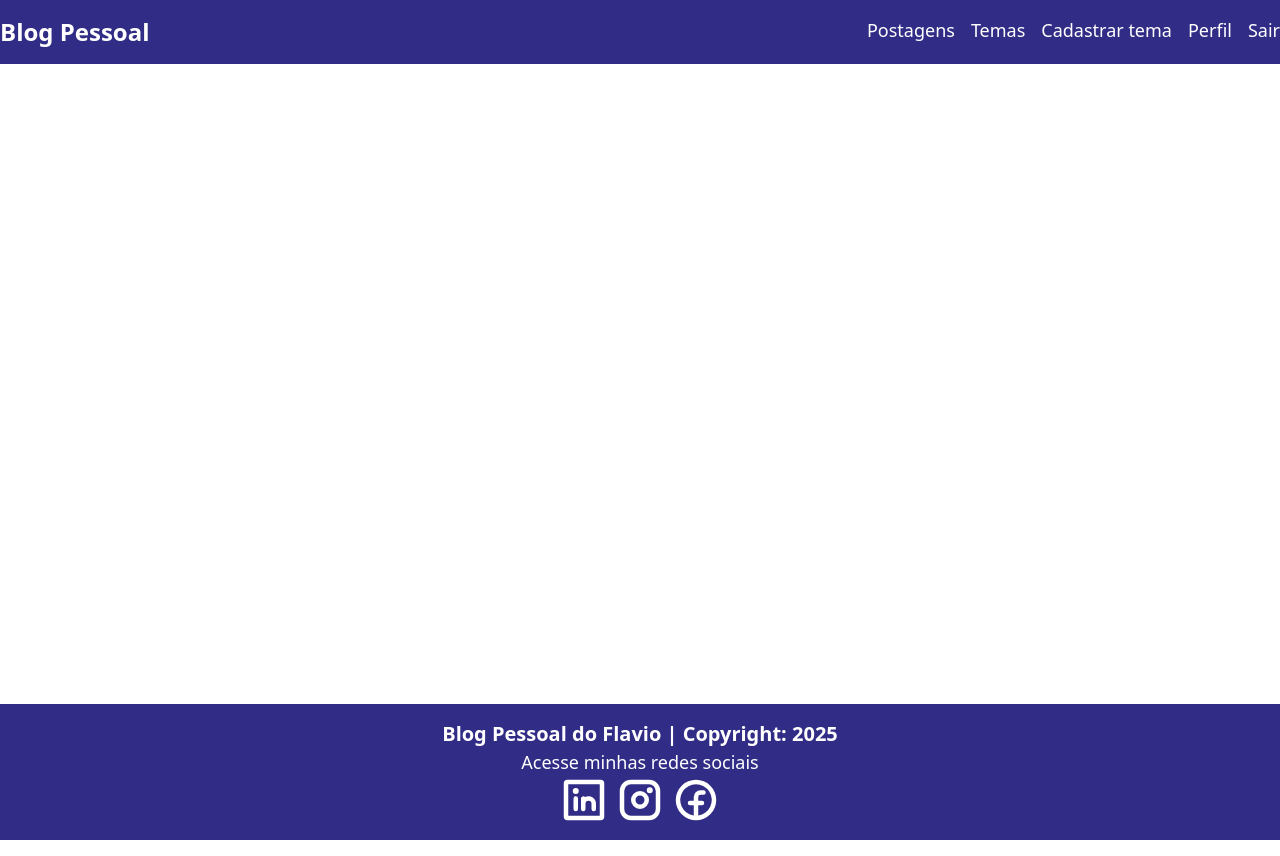
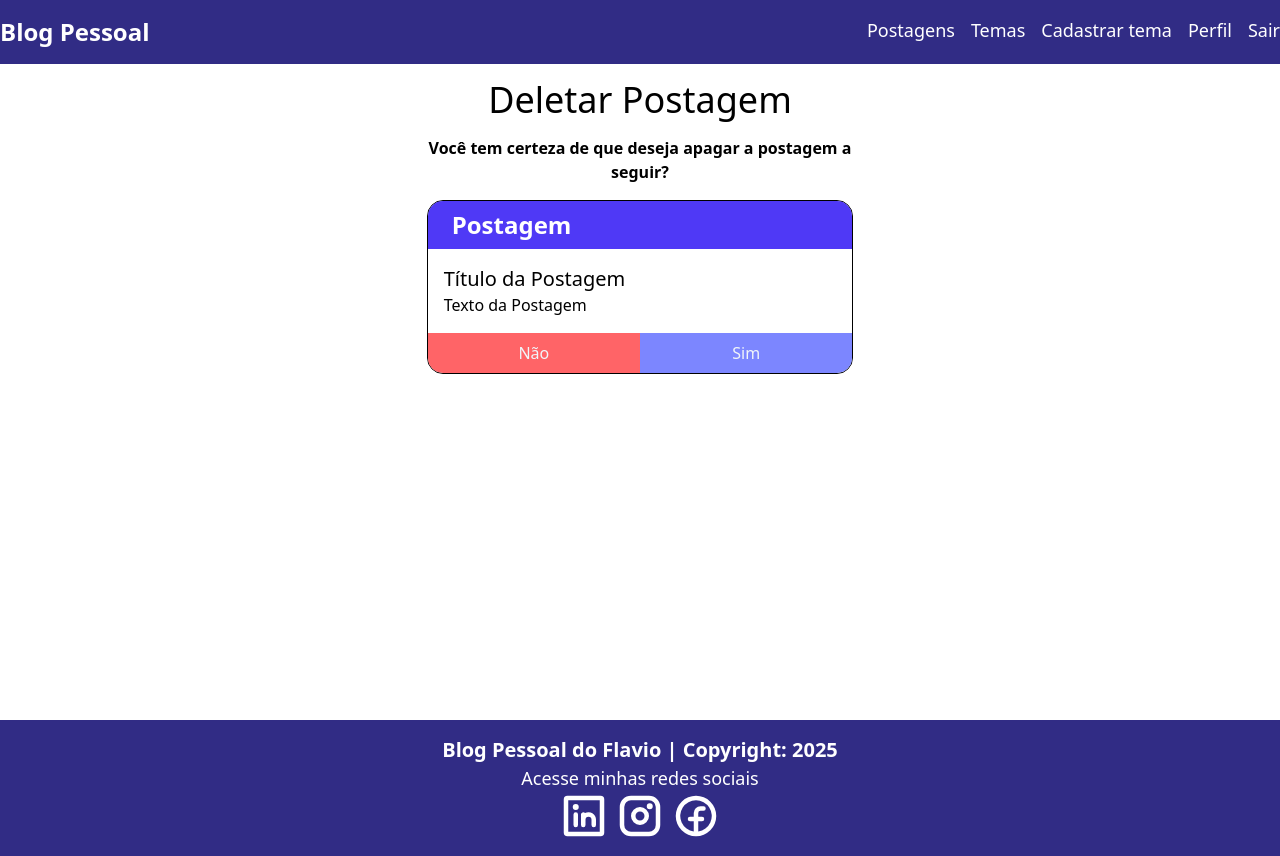
Before and after one commit to Flavio-202/blogpessoal-frontend, a React (Vite) app: page /deletarpostagem/1 in a window 1280 px wide. Built offline with nearby package versions, Linux system fonts and the light colour scheme.

Commit message:
feat: estilização deletar postagem

```diff
--- a/src/App.tsx
+++ b/src/App.tsx
@@ -11,6 +11,7 @@ import FormTema from './components/temas/formtema/FormTema'
 import DeletarTema from './components/temas/deletartema/DeletarTema'
 import ListaPostagens from './components/postagens/listapostagens/ListaPostagens'
 import FormPostagem from './components/postagens/formpostagem/FormPostagem'
+import DeletarPostagem from './components/postagens/deletarpostagem/DeletarPostagem'
 
 function App() {
   return (
@@ -43,6 +44,8 @@ function App() {
 
               <Route path="/editarpostagem/:id" element={<FormPostagem />} />
 
+              <Route path="/deletarpostagem/:id" element={<DeletarPostagem />} />
+
             </Routes>
           </div>
           <Footer />
--- /dev/null
+++ b/src/components/postagens/deletarpostagem/DeletarPostagem.tsx
@@ -0,0 +1,40 @@
+function DeletarPostagem() {
+    return (
+        <div className='container w-1/3 mx-auto'>
+
+            <h1 className='text-4xl text-center my-4'>Deletar Postagem</h1>
+
+            <p className='text-center font-semibold mb-4'>
+                Você tem certeza de que deseja apagar a postagem a seguir?
+            </p>
+
+
+            <div className='border flex flex-col rounded-2xl overflow-hidden justify-between'>
+                <header
+                    className='py-2 px-6 bg-indigo-600 text-white font-bold text-2xl'>
+                    Postagem
+                </header>
+
+                <div className="p-4">
+                    <p className='text-xl h-full'>Título da Postagem</p>
+                    <p>Texto da Postagem</p>
+                </div>
+
+                <div className="flex">
+                    <button
+                        className='text-slate-100 bg-red-400 hover:bg-red-600 w-full py-2'>
+                        Não
+                    </button>
+                    <button
+                        className='w-full text-slate-100 bg-indigo-400
+                        hover:bg-indigo-600 flex items-center justify-center'>
+                        Sim
+                    </button>
+                </div>
+
+            </div>
+        </div>
+    )
+}
+
+export default DeletarPostagem
```
